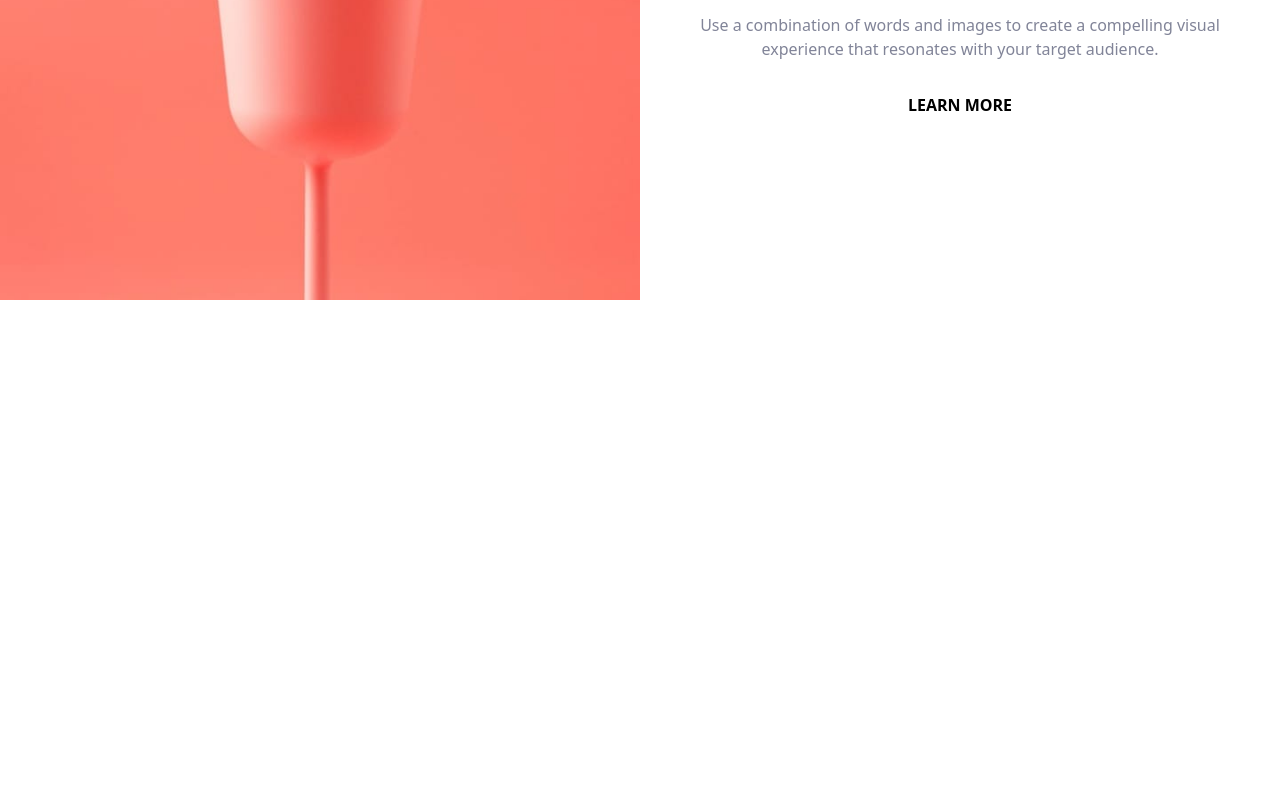
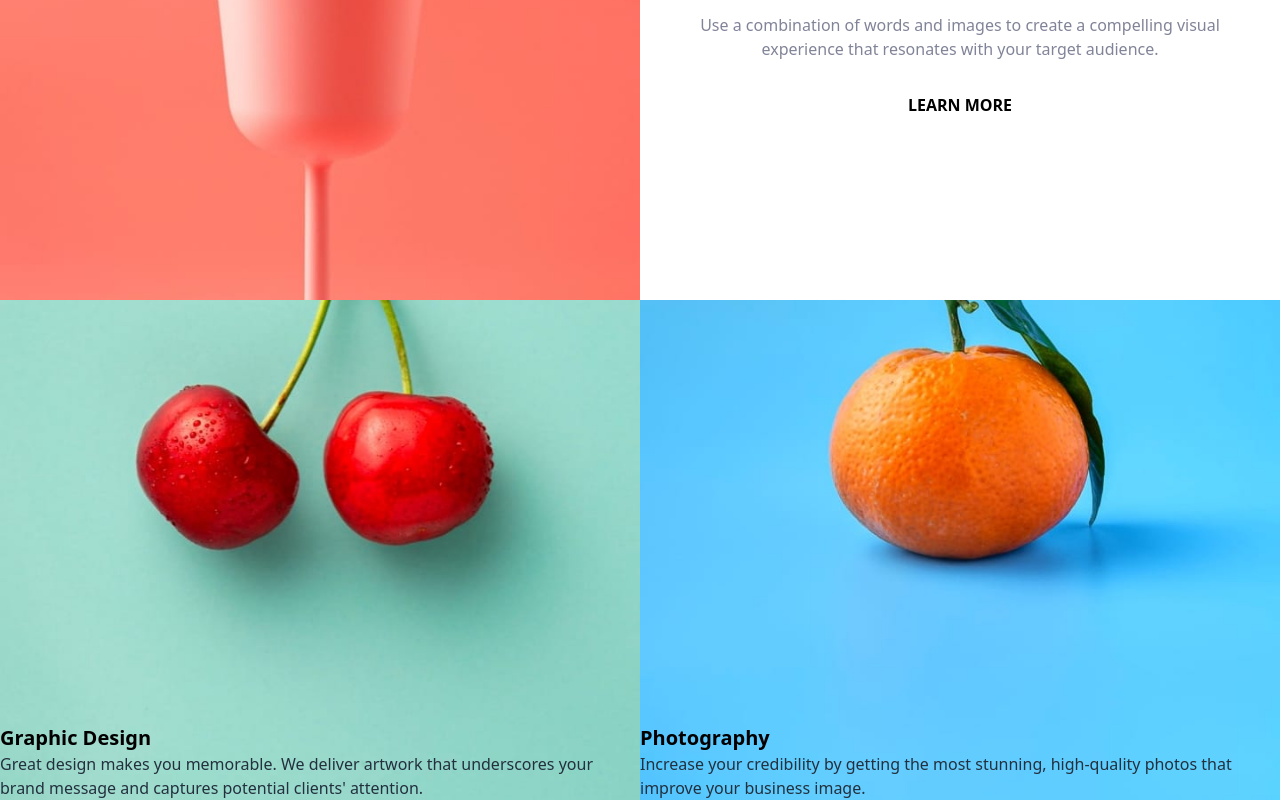
Before and after one commit to emmanueltn007/front-end-mentor-challenges-junior, a React (Vite) app in the folder html-css-and-js/sunnyside-agency-landing-page/: page / in a window 1280 px wide. Shown: the part 961-1761 px from the top of the page. Before the commit the page ends 1261 px from the top, so only its background shows below. Built offline with nearby package versions, Linux system fonts and the light colour scheme.

Commit message:
Added Photography&GraphicDesign.jsx

```diff
--- a/html-css-and-js/sunnyside-agency-landing-page/src/App.jsx
+++ b/html-css-and-js/sunnyside-agency-landing-page/src/App.jsx
@@ -1,5 +1,6 @@
 import CreativesSection from "./components/CreativesSection";
 import Header from "./components/Header";
+import PhotographyGraphicDesign from "./components/Photography&GraphicDesign";
 import StandOut from "./components/StandOut";
 import Transform from "./components/Transform";
 
@@ -14,6 +15,7 @@ function App() {
       </div>
       <Transform />
       <StandOut />
+      <PhotographyGraphicDesign />
     </>
   );
 }
--- /dev/null
+++ b/html-css-and-js/sunnyside-agency-landing-page/src/components/Photography&GraphicDesign.jsx
@@ -0,0 +1,25 @@
+function PhotographyGraphicDesign() {
+    return (
+        <section className="grid grid-rows-[500px_500px] md:grid-rows-[500px] md:grid-cols-2">
+            <div className="bg-[url('/images/mobile/image-graphic-design.jpg')] md:bg-[url('/images/desktop/image-graphic-design.jpg')]
+                            bg-center bg-no-repeat bg-cover flex flex-col justify-end">
+                <h3 className="text-xl font-bold">Graphic Design</h3>
+                <p className="text-[hsl(212,27%,19%)]">
+                    Great design makes you memorable. We deliver artwork that
+                    underscores your brand message and captures potential clients'
+                    attention.
+                </p>
+            </div>
+            <div className="bg-[url('/images/mobile/image-photography.jpg')] md:bg-[url('/images/desktop/image-photography.jpg')]
+                            bg-center bg-no-repeat bg-cover flex flex-col justify-end">
+                <h3 className="text-xl font-bold">Photography</h3>
+                <p className="text-[hsl(212,27%,19%)]">
+                    Increase your credibility by getting the most stunning,
+                    high-quality photos that improve your business image.
+                </p>
+            </div>
+        </section>
+    );
+}
+
+export default PhotographyGraphicDesign;
```
